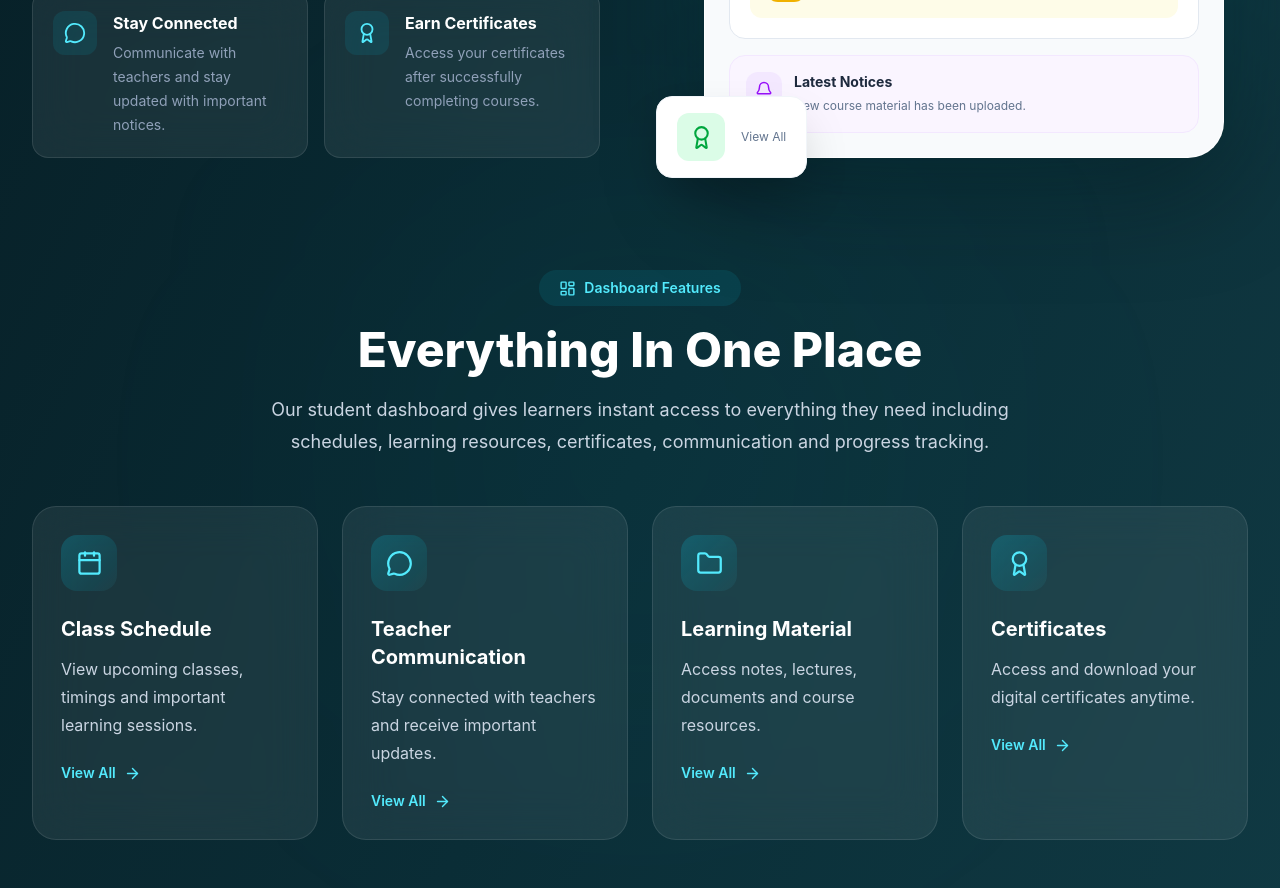
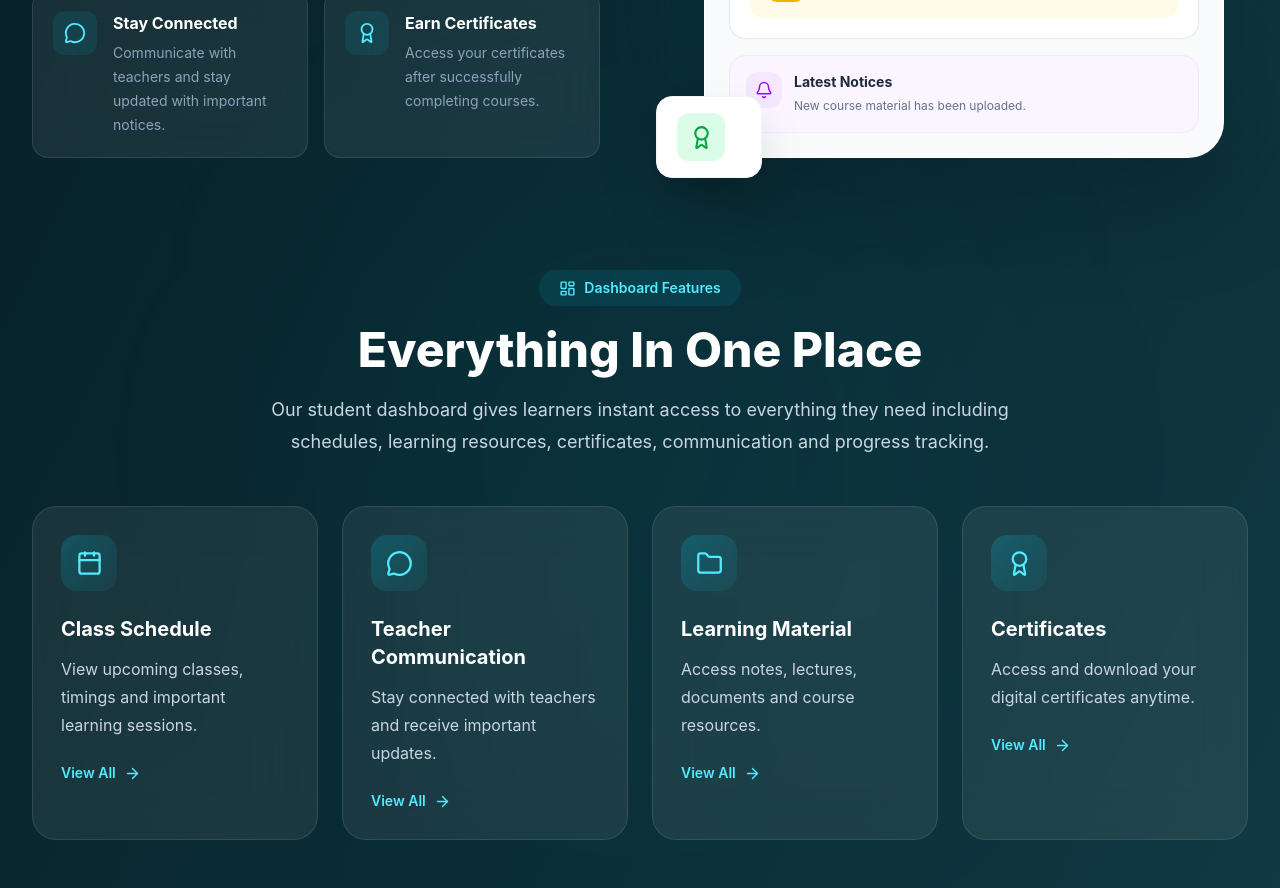
Before and after one commit to tshpkmultan/tsh-react, a React (Vite) app: page / in a window 1280 px wide. Shown: the part 9960-10848 px from the top of the page. Built offline with nearby package versions, Linux system fonts and the light colour scheme; no server answers; a web font is replaced by a local one.

Commit message:
Update DashboardSection.jsx

```diff
--- a/src/components/DashboardSection.jsx
+++ b/src/components/DashboardSection.jsx
@@ -876,9 +876,7 @@ export default function DashboardSection({ lang = "en" }) {
                   {t.dashboard.certificates}
                 </h4>
 
-                <p className="text-xs text-slate-500">
-                  {t.dashboard.viewAll}
-                </p>
+
               </div>
 
             </div>
```
